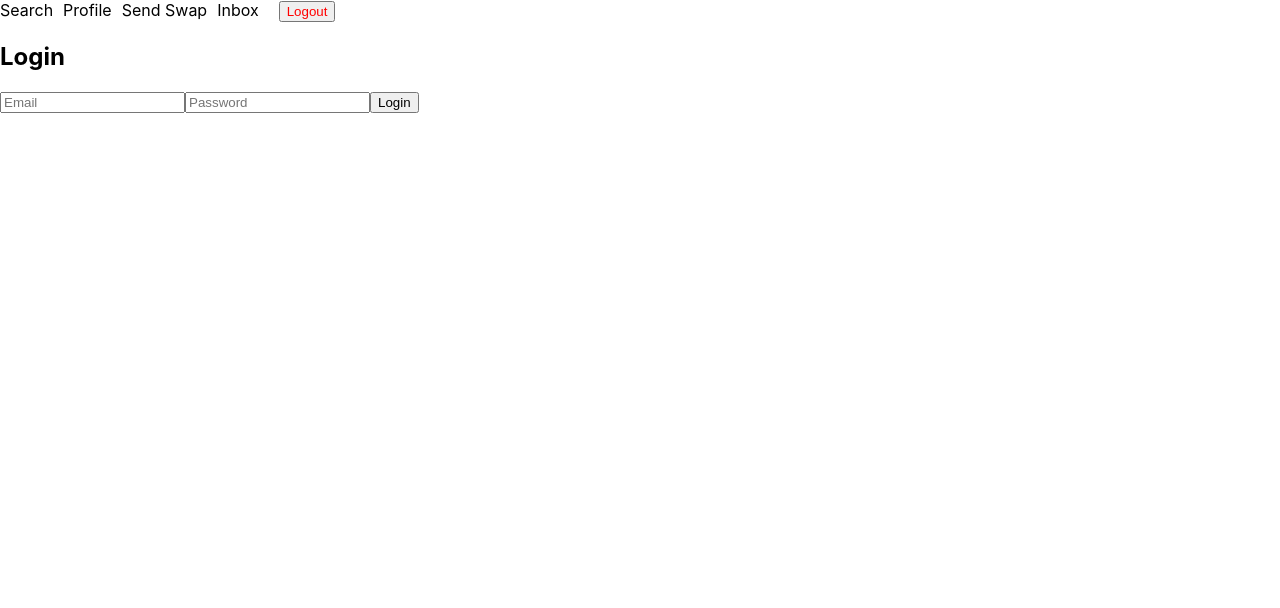
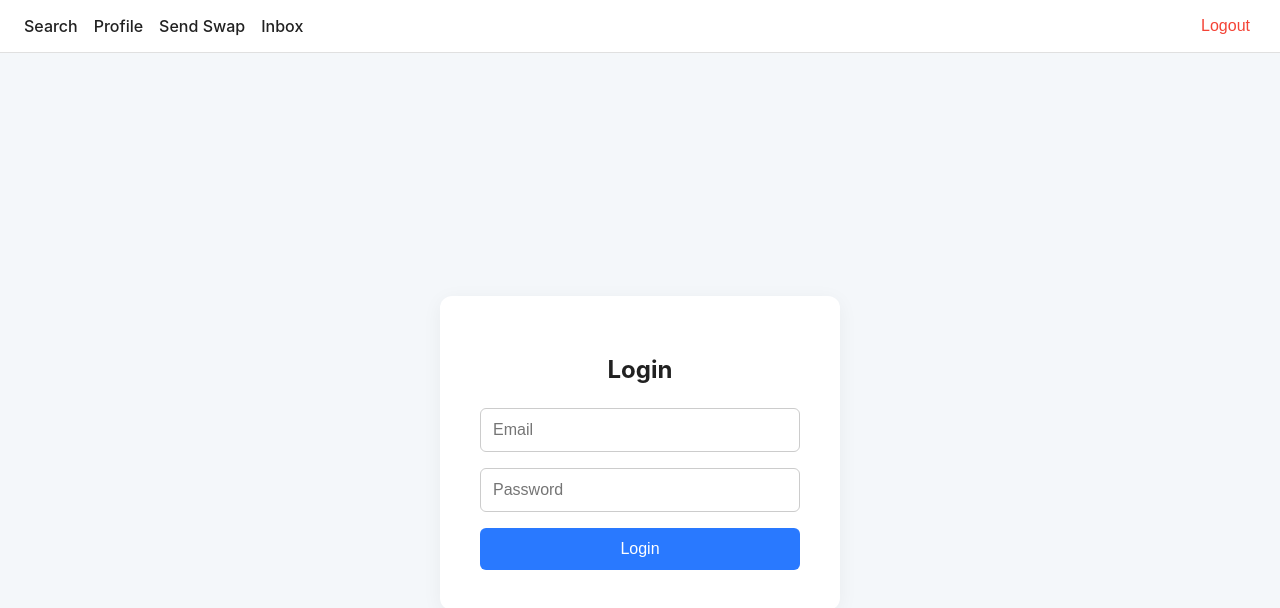
Before and after one commit to charhateom/Odoo_Hackathon_-25, a React (Create React App) app in the folder client/: page /login in a window 1280 px wide. Shown: the top 608 px of the page. Built offline with nearby package versions, Linux system fonts and the light colour scheme.

Commit message:
Initial commit

```diff
--- a/client/src/components/Header.jsx
+++ b/client/src/components/Header.jsx
@@ -1,3 +1,36 @@
+// import React from 'react';
+// import { NavLink, useNavigate } from 'react-router-dom';
+
+// const Header = () => {
+//   const navigate = useNavigate();
+
+//   const handleLogout = () => {
+//     localStorage.clear();
+//     navigate('/login');
+//   };
+
+//   const linkStyle = ({ isActive }) => ({
+//     marginRight: '10px',
+//     textDecoration: isActive ? 'underline' : 'none',
+//     color: isActive ? 'blue' : 'black'
+//   });
+
+//   return (
+//     <nav style={{ marginBottom: '20px' }}>
+//       <NavLink to="/search" style={linkStyle}>Search</NavLink>
+//       <NavLink to="/profile" style={linkStyle}>Profile</NavLink>
+//       <NavLink to="/swap" style={linkStyle}>Send Swap</NavLink>
+//       <NavLink to="/inbox" style={linkStyle}>Inbox</NavLink>
+//       <button onClick={handleLogout} style={{ marginLeft: '10px', color: 'red' }}>
+//         Logout
+//       </button>
+//     </nav>
+//   );
+// };
+
+// export default Header;
+
+
 import React from 'react';
 import { NavLink, useNavigate } from 'react-router-dom';
 
@@ -10,22 +43,49 @@ const Header = () => {
   };
 
   const linkStyle = ({ isActive }) => ({
-    marginRight: '10px',
+    marginRight: '16px',
     textDecoration: isActive ? 'underline' : 'none',
-    color: isActive ? 'blue' : 'black'
+    color: isActive ? '#2979FF' : '#212121', // Blue if active, Deep Gray otherwise
+    fontWeight: isActive ? '600' : '500',
+    fontSize: '16px',
   });
 
   return (
-    <nav style={{ marginBottom: '20px' }}>
-      <NavLink to="/search" style={linkStyle}>Search</NavLink>
-      <NavLink to="/profile" style={linkStyle}>Profile</NavLink>
-      <NavLink to="/swap" style={linkStyle}>Send Swap</NavLink>
-      <NavLink to="/inbox" style={linkStyle}>Inbox</NavLink>
-      <button onClick={handleLogout} style={{ marginLeft: '10px', color: 'red' }}>
+    <nav style={styles.navbar}>
+      <div style={styles.navLinks}>
+        <NavLink to="/search" style={linkStyle}>Search</NavLink>
+        <NavLink to="/profile" style={linkStyle}>Profile</NavLink>
+        <NavLink to="/swap" style={linkStyle}>Send Swap</NavLink>
+        <NavLink to="/inbox" style={linkStyle}>Inbox</NavLink>
+      </div>
+      <button onClick={handleLogout} style={styles.logout}>
         Logout
       </button>
     </nav>
   );
 };
 
+const styles = {
+  navbar: {
+    backgroundColor: '#FFFFFF', // Surface/Container
+    padding: '16px 24px',
+    display: 'flex',
+    justifyContent: 'space-between',
+    borderBottom: '1px solid #E0E0E0',
+    alignItems: 'center',
+  },
+  navLinks: {
+    display: 'flex',
+    alignItems: 'center',
+  },
+  logout: {
+    background: 'none',
+    border: 'none',
+    color: '#F44336', // Red for logout
+    fontSize: '16px',
+    cursor: 'pointer',
+    fontWeight: '500',
+  },
+};
+
 export default Header;
--- a/client/src/pages/LoginPage.jsx
+++ b/client/src/pages/LoginPage.jsx
@@ -1,12 +1,50 @@
+// import React, { useState } from 'react';
+// import api from '../api/api';
+// import { useNavigate } from 'react-router-dom';
+
+// const LoginPage = () => {
+//   const [form, setForm] = useState({ email: '', password: '' });
+//   const navigate = useNavigate();
+
+//   const handleChange = (e) => setForm({ ...form, [e.target.name]: e.target.value });
+
+//   const handleSubmit = async (e) => {
+//     e.preventDefault();
+//     try {
+//       const { data } = await api.post('/users/login', form);
+//       localStorage.setItem('token', data.token);
+//       navigate('/profile');
+//     } catch (err) {
+//       alert(err.response?.data?.message || 'Login failed');
+//     }
+//   };
+
+//   return (
+//     <form onSubmit={handleSubmit}>
+//       <h2>Login</h2>
+//       <input name="email" placeholder="Email" onChange={handleChange} required />
+//       <input type="password" name="password" placeholder="Password" onChange={handleChange} required />
+//       <button type="submit">Login</button>
+//     </form>
+//   );
+// };
+
+// export default LoginPage;
+
+
 import React, { useState } from 'react';
 import api from '../api/api';
 import { useNavigate } from 'react-router-dom';
 
 const LoginPage = () => {
   const [form, setForm] = useState({ email: '', password: '' });
+  const [error, setError] = useState('');
   const navigate = useNavigate();
 
-  const handleChange = (e) => setForm({ ...form, [e.target.name]: e.target.value });
+  const handleChange = (e) => {
+    setForm({ ...form, [e.target.name]: e.target.value });
+    setError('');
+  };
 
   const handleSubmit = async (e) => {
     e.preventDefault();
@@ -15,18 +53,87 @@ const LoginPage = () => {
       localStorage.setItem('token', data.token);
       navigate('/profile');
     } catch (err) {
-      alert(err.response?.data?.message || 'Login failed');
+      setError(err.response?.data?.message || 'Login failed');
     }
   };
 
   return (
-    <form onSubmit={handleSubmit}>
-      <h2>Login</h2>
-      <input name="email" placeholder="Email" onChange={handleChange} required />
-      <input type="password" name="password" placeholder="Password" onChange={handleChange} required />
-      <button type="submit">Login</button>
-    </form>
+    <div style={styles.page}>
+      <form onSubmit={handleSubmit} style={styles.form}>
+        <h2 style={styles.title}>Login</h2>
+
+        <input
+          name="email"
+          placeholder="Email"
+          onChange={handleChange}
+          required
+          style={styles.input}
+        />
+        <input
+          type="password"
+          name="password"
+          placeholder="Password"
+          onChange={handleChange}
+          required
+          style={styles.input}
+        />
+
+        {error && <div style={styles.error}>{error}</div>}
+
+        <button type="submit" style={styles.button}>Login</button>
+      </form>
+    </div>
   );
 };
 
+const styles = {
+  page: {
+    backgroundColor: '#F4F7FA', // Neutral Background
+    minHeight: '100vh',
+    display: 'flex',
+    justifyContent: 'center',
+    alignItems: 'center',
+  },
+  form: {
+    backgroundColor: '#FFFFFF', // Surface/Containers
+    padding: '40px',
+    borderRadius: '12px',
+    boxShadow: '0 4px 20px rgba(0, 0, 0, 0.05)',
+    display: 'flex',
+    flexDirection: 'column',
+    width: '320px',
+  },
+  title: {
+    color: '#212121', // Text Primary
+    marginBottom: '24px',
+    fontSize: '24px',
+    textAlign: 'center',
+  },
+  input: {
+    marginBottom: '16px',
+    padding: '12px',
+    fontSize: '16px',
+    borderRadius: '6px',
+    border: '1px solid #ccc',
+    outlineColor: '#2979FF', // Primary Accent
+    color: '#212121',
+  },
+  button: {
+    padding: '12px',
+    fontSize: '16px',
+    backgroundColor: '#2979FF', // Primary Accent
+    color: '#FFFFFF',
+    border: 'none',
+    borderRadius: '6px',
+    cursor: 'pointer',
+    transition: 'background 0.3s',
+  },
+  error: {
+    color: '#F44336', // Alert Error
+    fontSize: '14px',
+    marginBottom: '12px',
+    textAlign: 'center',
+  },
+};
+
 export default LoginPage;
```
Also changed, not shown: 1 other file (tests, documents, lock files or other folders).
